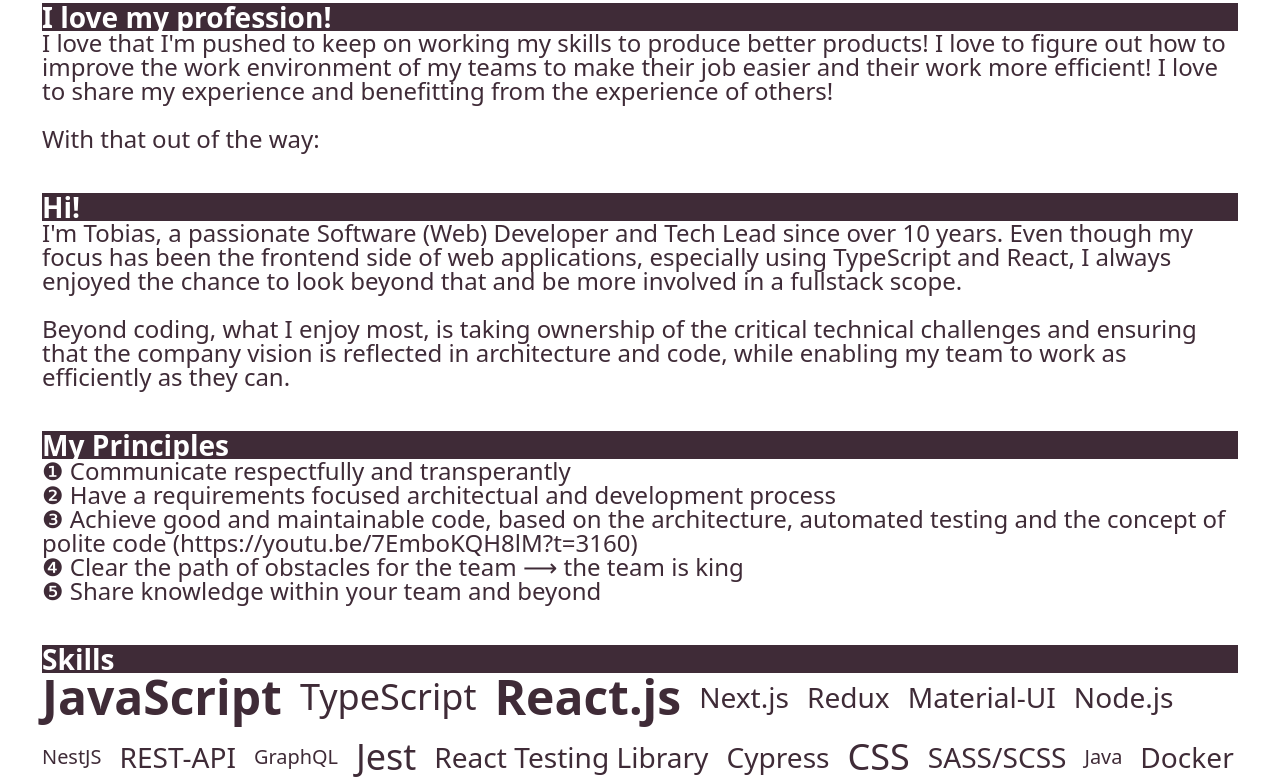
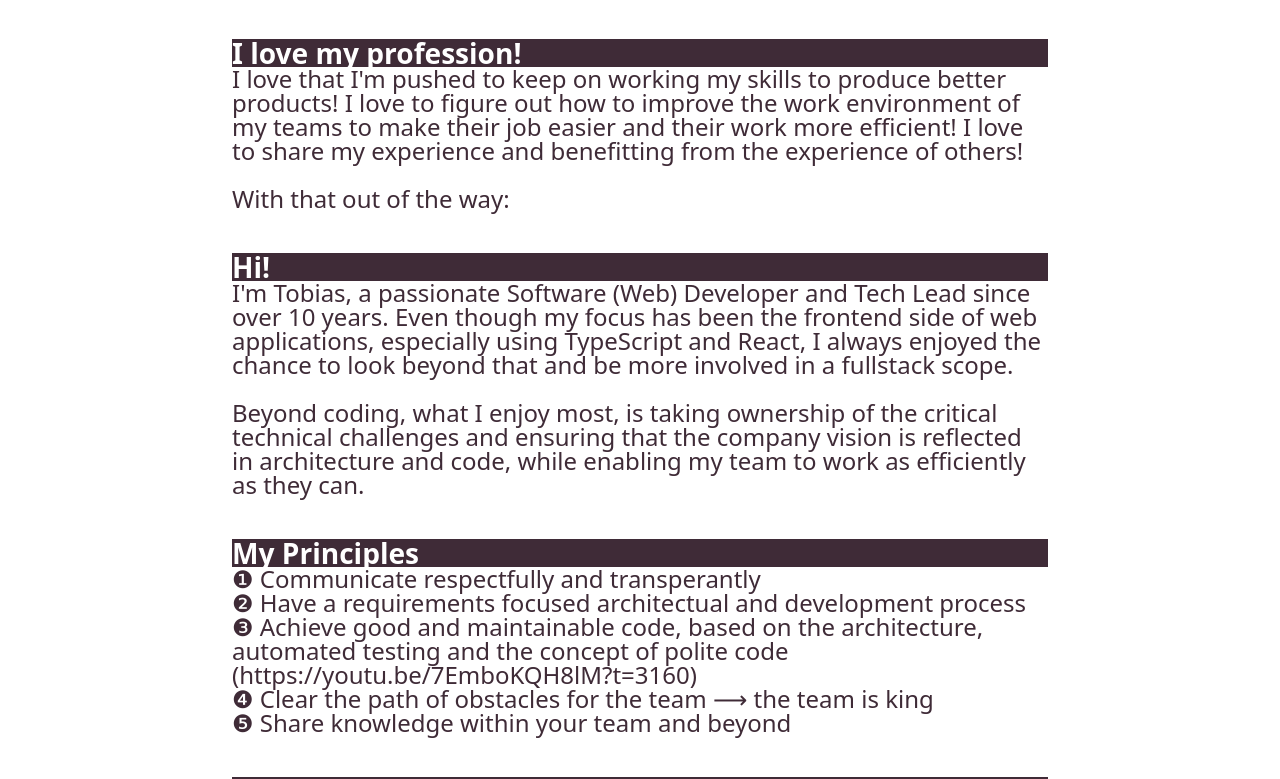
Before and after one commit to Tobias-Belch/resume, an Astro site: page / in a window 1280 px wide. Shown: the part 195-974 px from the top of the page. Built offline with nearby package versions, Linux system fonts and the light colour scheme; Astro itself is replaced by a stand-in of ours.

Commit message:
optimises layout

```diff
--- a/package.json
+++ b/package.json
@@ -8,8 +8,7 @@
     "start": "astro dev",
     "build": "astro build",
     "preview": "astro preview",
-    "serve:local": "npx serve -p 8080 ./dist",
-    "serve:remote": "npx localtunnel --port 8080"
+    "broadcast:preview": "npx localtunnel --port 3001"
   },
   "devDependencies": {
     "astro": "^1.0.0-beta.70"
--- a/src/components/Header.astro
+++ b/src/components/Header.astro
@@ -33,7 +33,7 @@
 
 <style>
   :root {
-    --header-height: 6.5em;
+    --header-height: 8rem;
   }
 
   .header {
--- a/src/components/Resume.astro
+++ b/src/components/Resume.astro
@@ -34,6 +34,8 @@
   .sections {
     padding: var(--spacing-xxl);
     padding-top: calc(var(--header-height) + var(--spacing-xxl));
+    max-width: 900px;
+    margin: 0 auto;
     display: flex;
     flex-direction: column;
     gap: var(--spacing-xxl);
```
